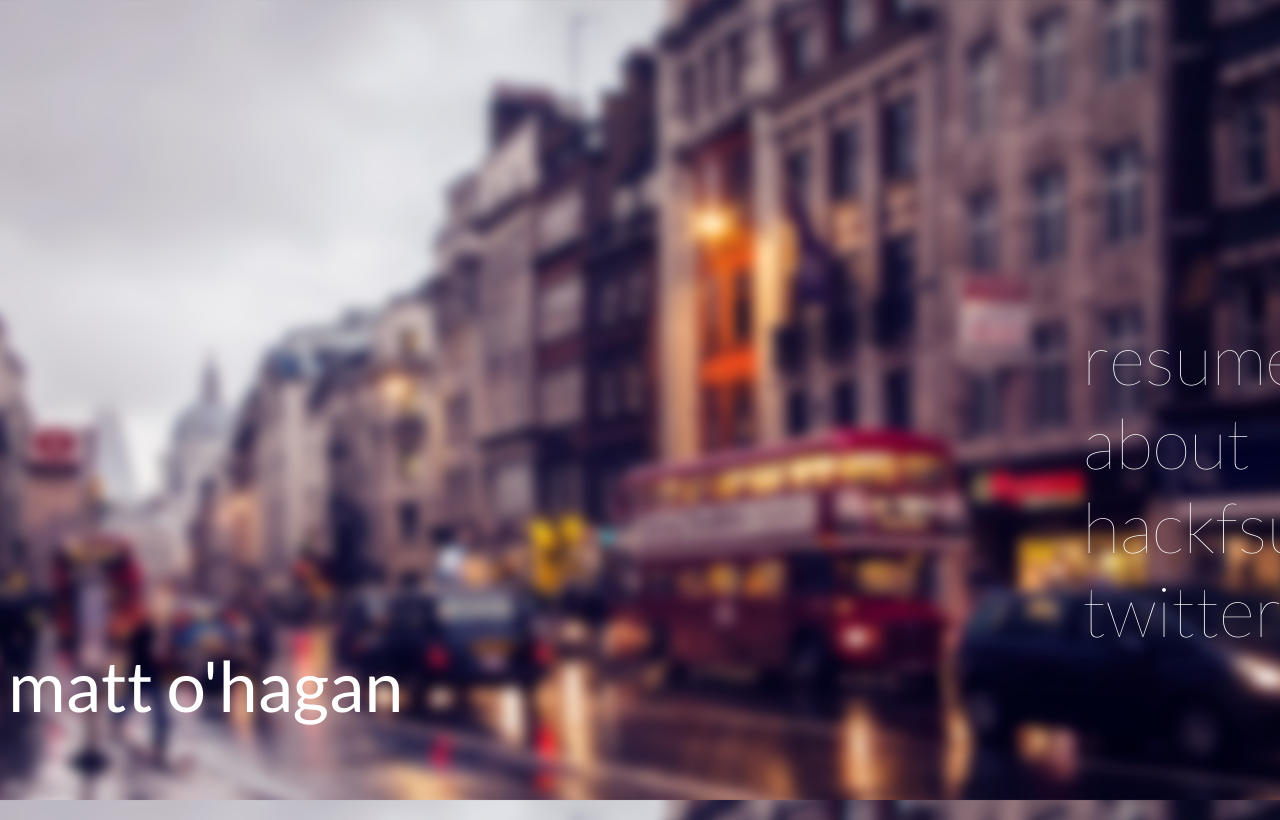
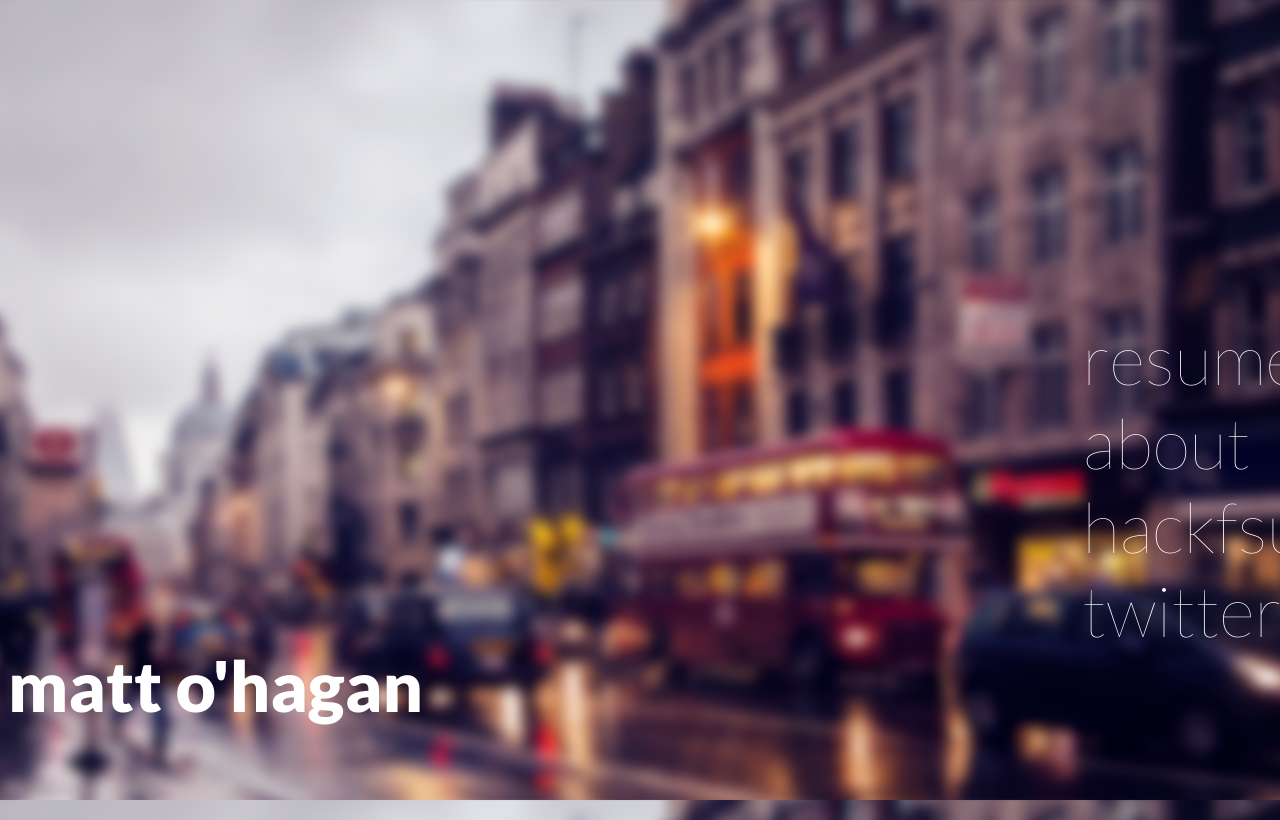
Before and after one commit to whosnorman/mattohagan.github.io, a plain HTML site: page index.html in a window 1280 px wide. Shown: the top 820 px of the page. Drawn offline with Linux system fonts and the light colour scheme.

Commit message:
font weight

```diff
--- a/main.css
+++ b/main.css
@@ -4,7 +4,7 @@ h1 {
 
 h4 {
 	font-family: 'Lato', sans-serif;
-	font-weight: 400;
+	font-weight: 900;
 	color: #fff;
 	font-size: 70px;
 }
```
